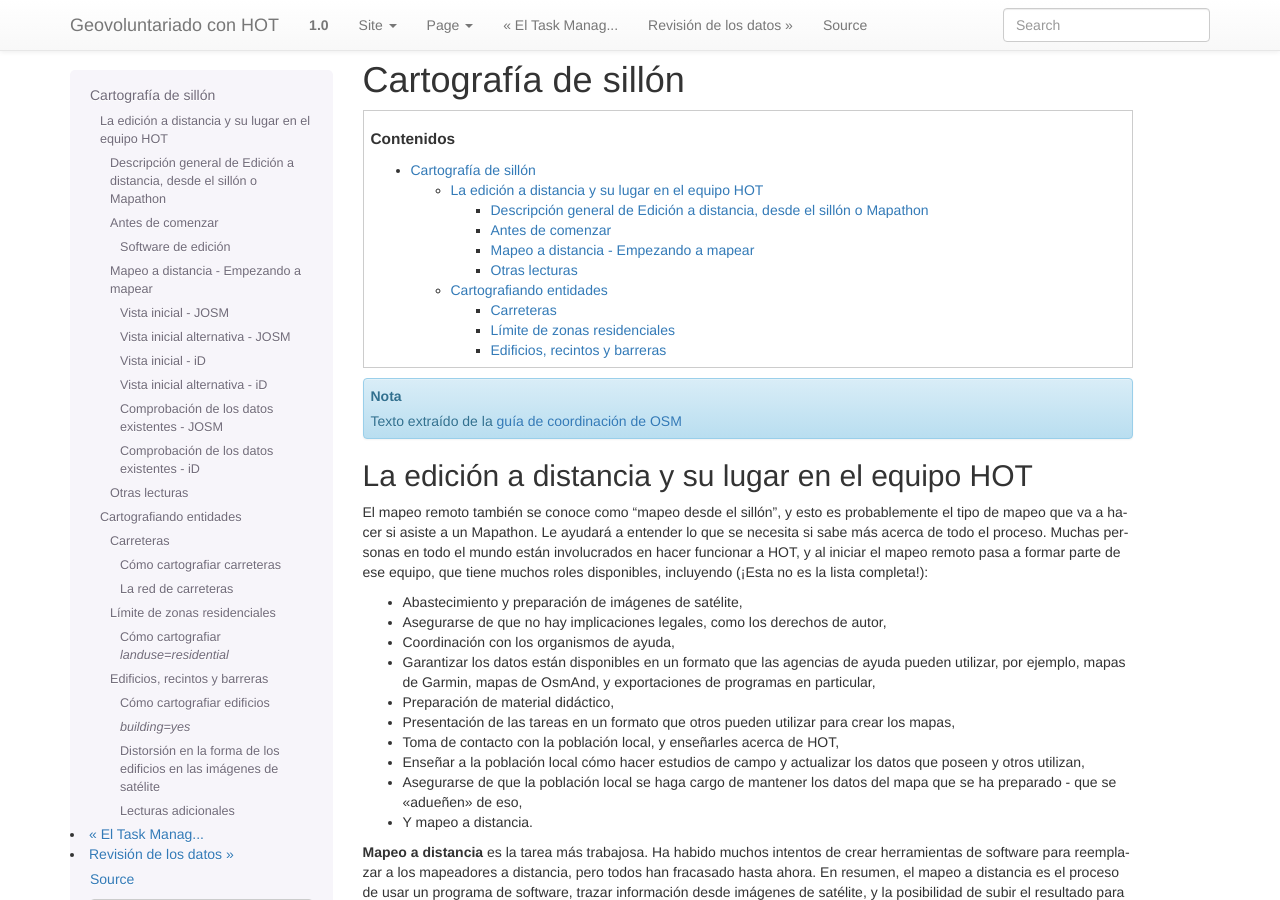
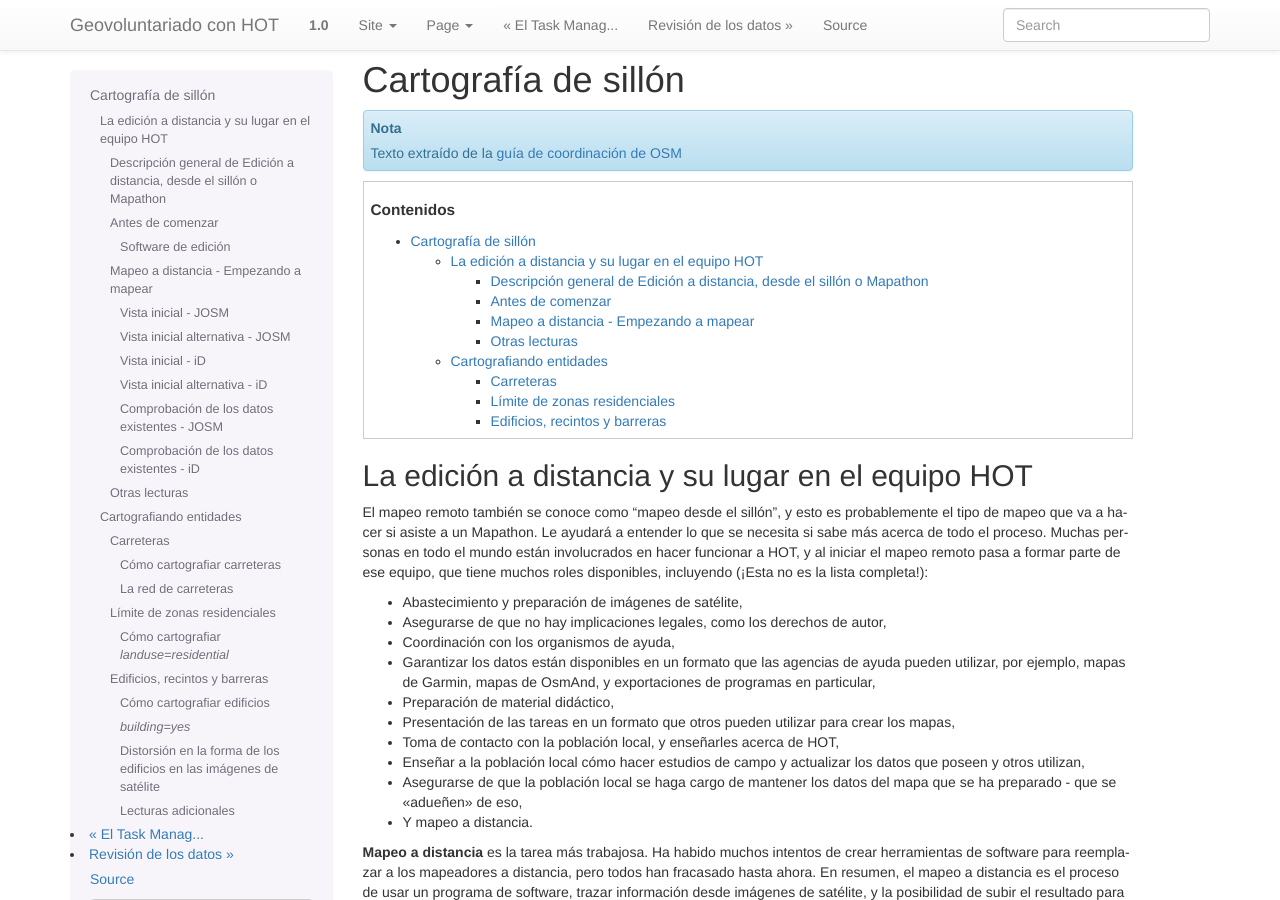
Before and after one commit to geoinquietosvlc/geovoluntariado-hot-workshop, a Sphinx documentation site: the page built from source/030_carto_sillon.rst, in a window 1280 px wide and 900 px high. Built offline with Sphinx 7.4.7, drawn with Linux system fonts in a browser that asks for light colours; formulas are drawn with MathJax 3.

Commit message:
small fix

```diff
--- a/source/030_carto_sillon.rst
+++ b/source/030_carto_sillon.rst
@@ -4,11 +4,11 @@
 Cartografía de sillón
 =====================================================
 
+.. note:: Texto extraído de la `guía de coordinación de OSM <http://learnosm.org/es/coordination/remote/>`_
+
 .. contents:: Contenidos
    :depth: 3
    :backlinks: none
-
-.. note:: Texto extraído de la `guía de coordinación de OSM <http://learnosm.org/es/coordination/remote/>`_
 
 La edición a distancia y su lugar en el equipo HOT
 =====================================================
```
